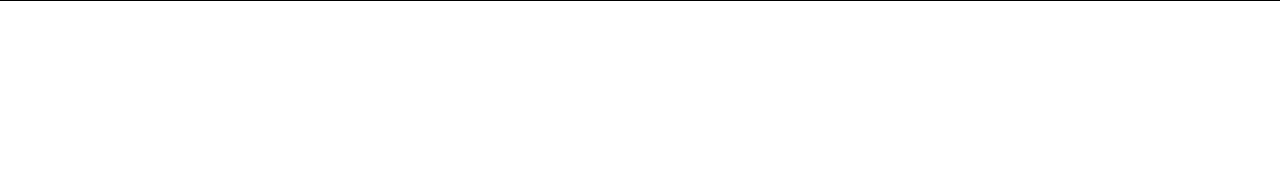
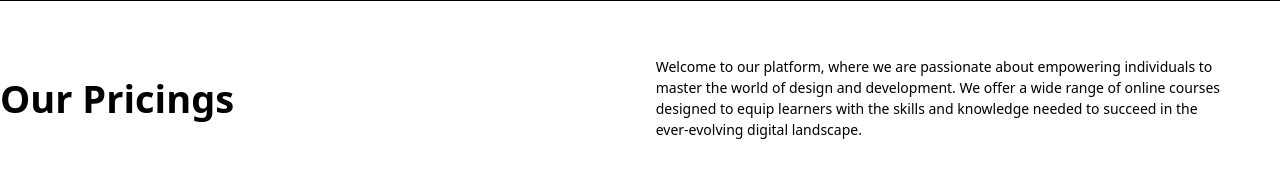
Before and after one commit to Azzimmka/online-course, a website: page pricing-page.html in a window 1280 px wide. Shown: the part 99-276 px from the top of the page. Drawn offline with Linux system fonts and the light colour scheme.

Commit message:
i finished section 1

```diff
--- a/pricing-page.html
+++ b/pricing-page.html
@@ -16,5 +16,11 @@
         </div>
     </header>
 
+    <section class="w-ful">
+        <div class="max-w-[1300px]  md:m-auto md:flex md:justify-between md:items-center gap-[100px] ml-[16px] md:mb-[80px]">
+            <h1 class="text-[28px] md:text-[38px] font-bold">Our Pricings</h1>
+            <p class="text-[14px] md:mr-[60px]">Welcome to our platform, where we are passionate about empowering individuals to <br> master the world of design and development. We offer a wide range of online courses <br> designed to equip learners with the skills and knowledge needed to succeed in the <br> ever-evolving digital landscape.</p>
+        </div>
+    </section>
 </body>
 </html>
```
